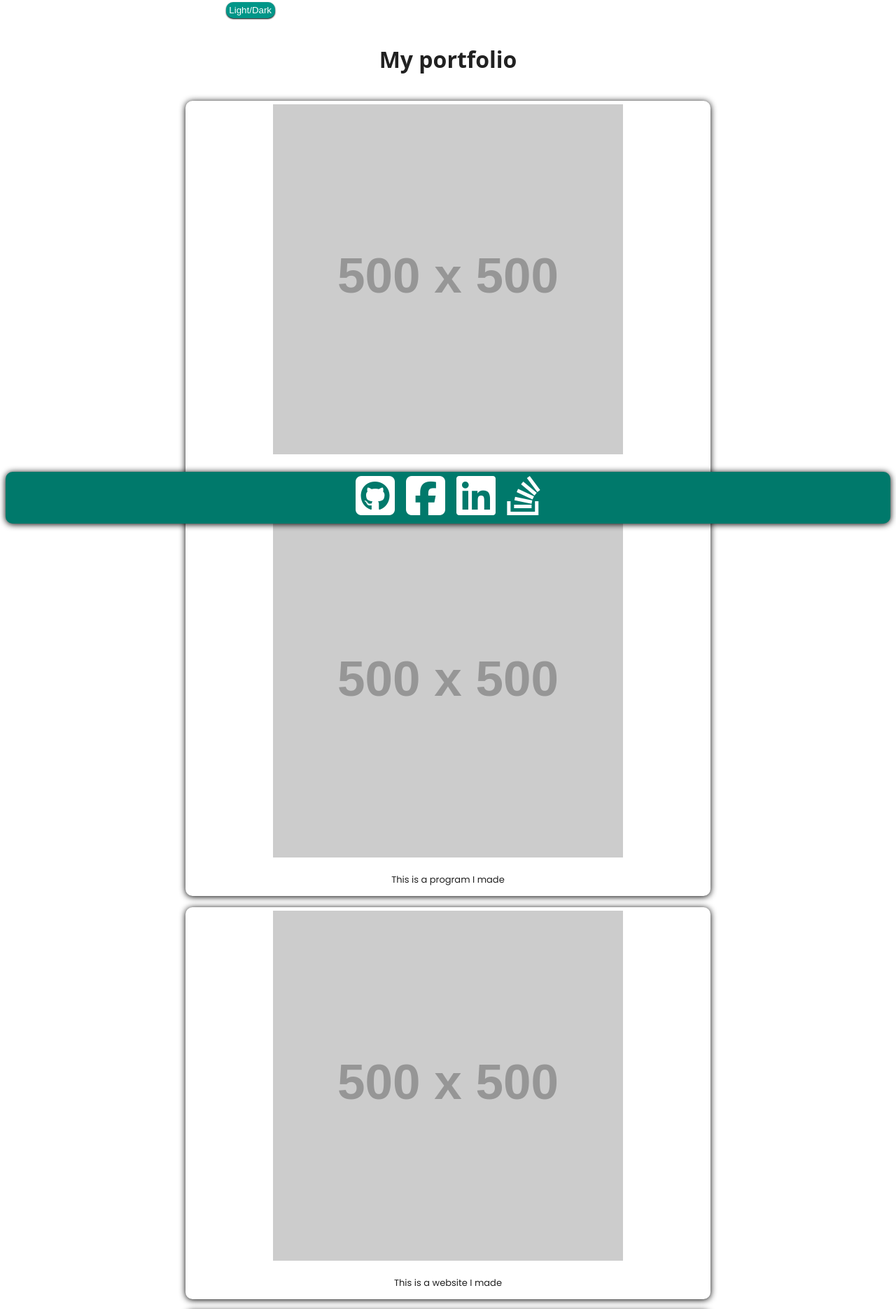
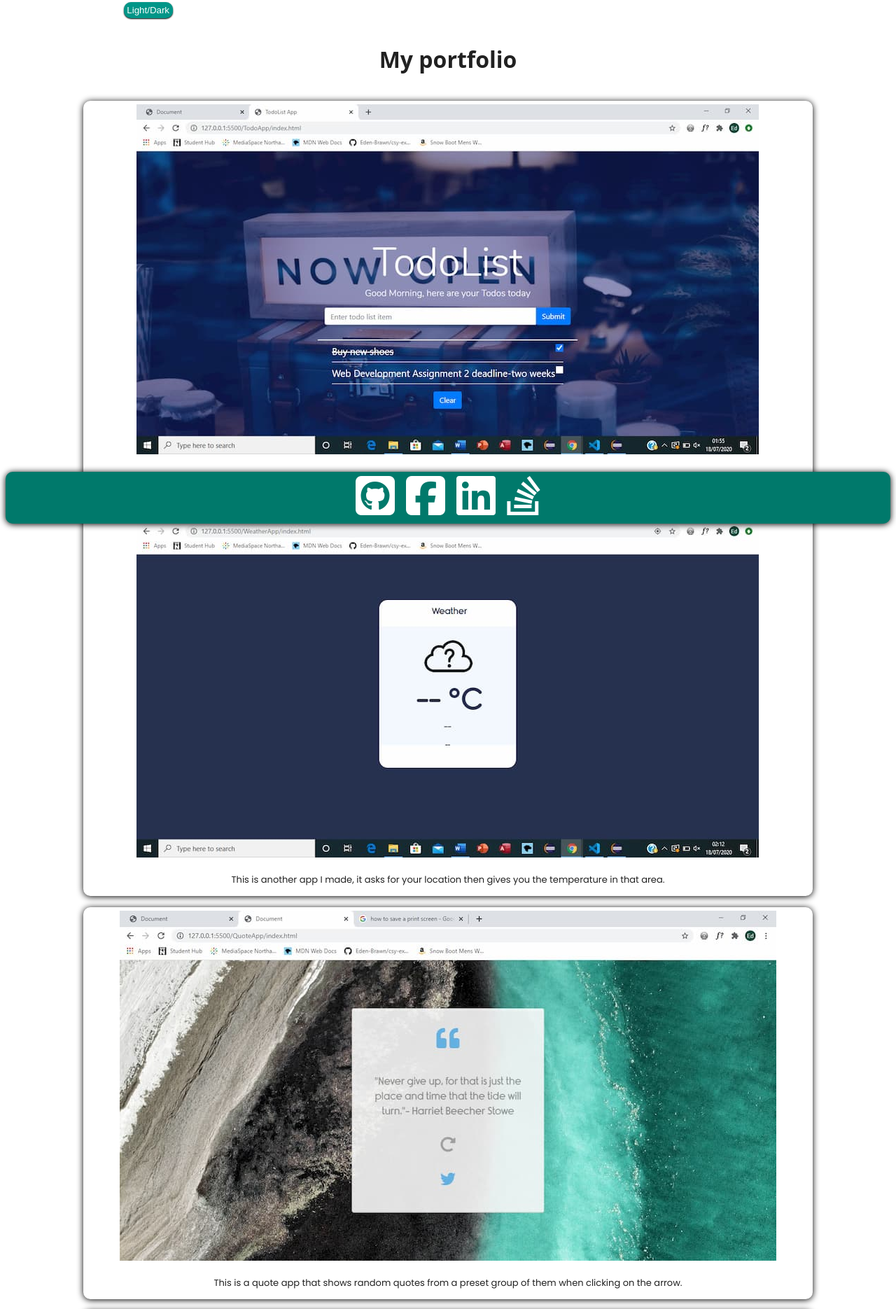
Before and after one commit to Eden-Brawn/brawn_18406011_AS2, a plain HTML site: page portfolio.html in a window 1280 px wide. Shown: the part 107-1977 px from the top of the page at 70% size. Drawn offline with Linux system fonts and the light colour scheme; placeholder pictures from the web are drawn by us; a web font is replaced by a local one.

Commit message:
c0mmit10

```diff
--- a/main.css
+++ b/main.css
@@ -163,7 +163,7 @@ li img{
 a img{
     margin: 5px;
 }
-@media (min-width: 600px) /*Media query help (https://developer.mozilla.org/en-US/docs/Web/CSS/@media) and (https://stackoverflow.com/questions/27853884/media-queries-and-image-swapping/27853917)*/
+@media (min-width: 1010px) /*Media query help (https://developer.mozilla.org/en-US/docs/Web/CSS/@media) and (https://stackoverflow.com/questions/27853884/media-queries-and-image-swapping/27853917)*/
 {
     .one{
         display: none;
--- a/portfolio.html
+++ b/portfolio.html
@@ -34,19 +34,19 @@
         <div class="portplace2"><!--Learnt classes from Liz Coulter-smith (https://docs.google.com/presentation/d/1Yf4kfHwaz07Vnioszt6HVfdYPBxkmlriHVidD7TPNuA/edit#slide=id.g62edc68dcc_1_295) from (https://developer.mozilla.org/en-US/docs/Web/CSS/Class_selectors) -->
             <div class="portgrid">
                 <div class="port">
-                    <a href=""><img src="https://via.placeholder.com/260" alt="placeholder" class="one"></a><!--IMages from (https://placeholder.com/)-->
-                    <a href=""><img src="https://via.placeholder.com/500" alt="placeholder" class="two"></a>
-                    <p>This is a website I made</p>
+                    <a href=""><img src="assets/Todo App3.jpg" alt="placeholder" class="one"></a><!--IMages from (https://placeholder.com/)-->
+                    <a href=""><img src="assets/Todo App2.jpg" alt="placeholder" class="two"></a>
+                    <p>This is an app I made, it records what you type in the text box and allows you to tick them off.</p>
                 </div>
                 <div class="port">
-                    <a href="https://placeholder.com"><img src="https://via.placeholder.com/260" alt="placeholder2" class="one"></a> <!--IMages from (https://placeholder.com/)-->
-                    <a href="https://placeholder.com"><img src="https://via.placeholder.com/500" alt="placeholder2" class="two"></a>
-                    <p>This is a program I made</p>
+                    <a href=""><img src="assets/WWeatherApp3.jpg" alt="placeholder2" class="one"></a> <!--IMages from (https://placeholder.com/)-->
+                    <a href=""><img src="assets/WWeatherApp2.jpg" alt="placeholder2" class="two"></a>
+                    <p>This is another app I made, it asks for your location then gives you the temperature in that area.</p>
                 </div>
                 <div class="port">
-                    <a href="https://placeholder.com"><img src="https://via.placeholder.com/260" alt="placeholder2" class="one"></a><!--IMages from (https://placeholder.com/)-->
-                    <a href="https://placeholder.com"><img src="https://via.placeholder.com/500" alt="placeholder2" class="two"></a>
-                    <p>This is a website I made</p>
+                    <a href=""><img src="assets/QuoteApp3.jpg" alt="placeholder2" class="one"></a><!--IMages from (https://placeholder.com/)-->
+                    <a href=""><img src="assets/QuoteApp2.jpg" alt="placeholder2" class="two"></a>
+                    <p>This is a quote app that shows random quotes from a preset group of them when clicking on the arrow.</p>
                 </div>
                 <div class="port">
                     <a href="https://placeholder.com"><img src="https://via.placeholder.com/260" alt="placeholder2" class="one"></a> <!--IMages from (https://placeholder.com/)-->
```
Also changed, not shown: assets/QuoteApp2.jpg (added), assets/QuoteApp3.jpg (added), assets/Todo App2.jpg (added), assets/Todo App3.jpg (added), assets/WWeatherApp2.jpg (added), assets/WWeatherApp3.jpg (added), 1 other file.
